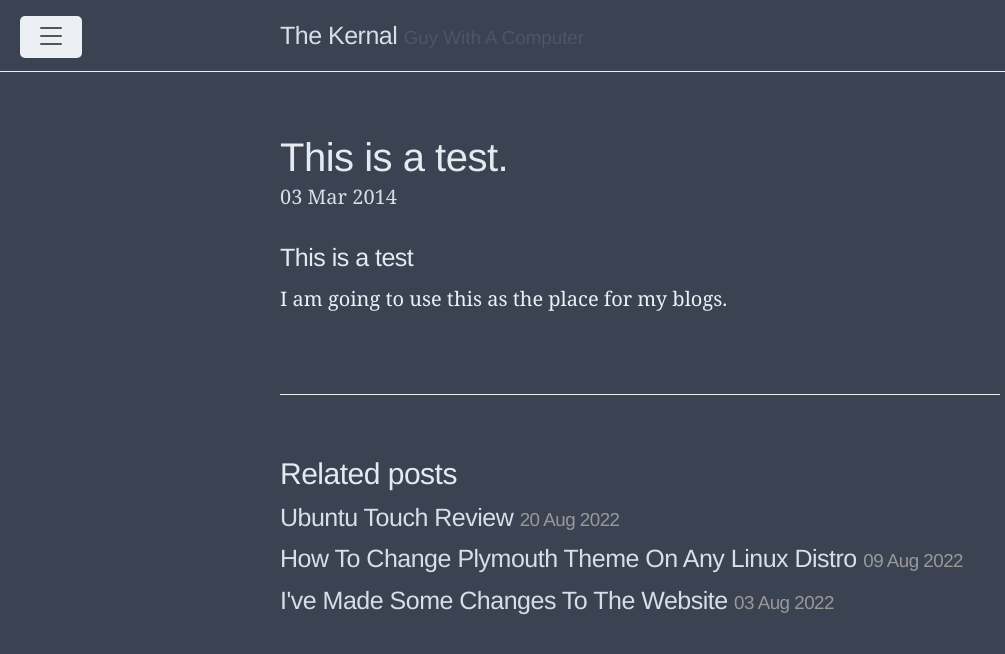
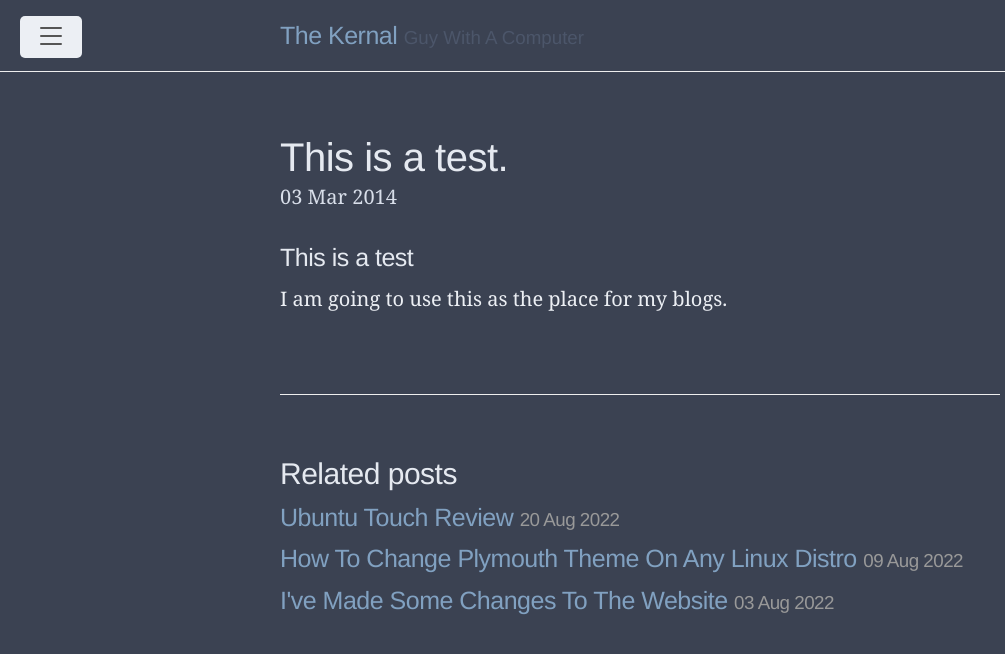
Before and after one commit to TheKernalBlog/TheKernalBlog, a Jekyll site: the page built from _posts/2014-3-3-Hello-World.md, in a window 1280 px wide. Shown: the top 654 px of the page, without its empty margins (0-1005 px from the left). Built offline with Jekyll 4.4.1, drawn with Linux system fonts in a browser that asks for light colours.

Commit message:
Update lanyon.css

```diff
--- a/public/css/lanyon.css
+++ b/public/css/lanyon.css
@@ -542,7 +542,7 @@ a.pagination-item:hover {
 .theme-base-0k .container a,
 .theme-base-0k .sidebar-toggle,
 .theme-base-0k .related-posts li a:hover {
-  color: #d8dee9;
+  color: #81a1c1;
 }
 
 /*
```
